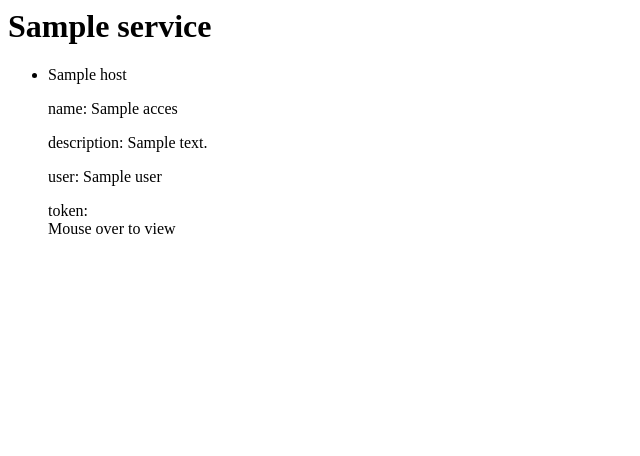
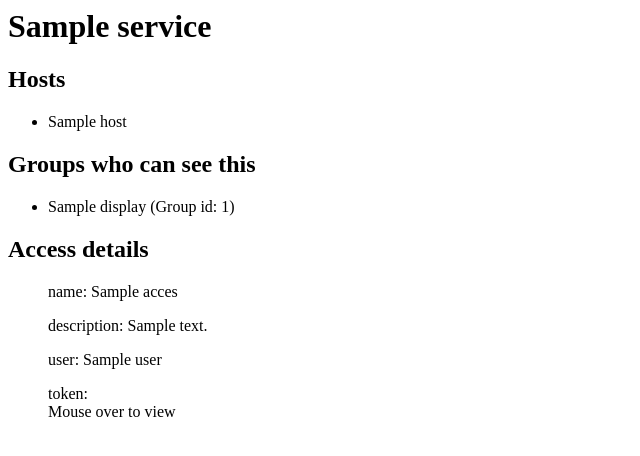
Before and after one commit to uw-it-aca/r-pass, a Django app: template r_pass/templates/service_details.html in a window 1280 px wide. Shown: the top 456 px of the page, without its empty margins (0-640 px from the left). Run offline with Django 3.2, Linux system fonts and the light colour scheme; the template is opened without the code that fills it: most values are stand-ins (such as "Sample title", 1, 10 or a date in 2020).

Commit message:
Shows groups on the service details page.  Makes it so authz implementations can fetch a group display name

```diff
--- a/r_pass/authz.py
+++ b/r_pass/authz.py
@@ -10,6 +10,11 @@ class AuthZ():
 
     def has_access_to_service(self, user_name, service):
         return self._backend.has_access_to_service(user_name, service)
+
+    def group_display_name(self, group_source_id):
+        if hasattr(self._backend, "group_display_name"):
+            return self._backend.group_display_name(group_source_id)
+        return group_source_id
 
     def _get_backend_module(self):
         if hasattr(settings, "R_PASS_GROUP_BACKEND"):
--- a/r_pass/authz_implementation/uw_group_service.py
+++ b/r_pass/authz_implementation/uw_group_service.py
@@ -11,3 +11,6 @@ class UWGroupService():
                 return True
 
         return False
+
+    def group_display_name(self, source_id):
+        return source_id
--- a/r_pass/templates/service_details.html
+++ b/r_pass/templates/service_details.html
@@ -5,12 +5,21 @@
 </style>
 <h1>{{ service.title }}</h1>
 
+<h2>Hosts</h2>
 <ul>
     {% for host in hosts %}
         <li>{{ host.cname }}</li>
     {% endfor %}
 </ul>
 
+<h2>Groups who can see this</h2>
+<ul>
+    {% for group in groups %}
+        <li>{{ group.display }} (Group id: {{group.id}})</li>
+    {% endfor %}
+</ul>
+
+<h2>Access details</h2>
 <ul>
     {% for access in tokens %}
     <p>name: {{ access.name }}</p>
--- a/r_pass/views.py
+++ b/r_pass/views.py
@@ -39,4 +39,10 @@ def service(request, service_id):
     data["hosts"] = service.hosts.all()
     data["tokens"] = AccessToken.objects.filter(service=service)
 
+    data["groups"] = []
+    for group in service.groups.all():
+        data["groups"].append({
+            "display": authz.group_display_name(group.source_id),
+            "id": group.source_id,
+        })
     return render_to_response("service_details.html", data)
```
